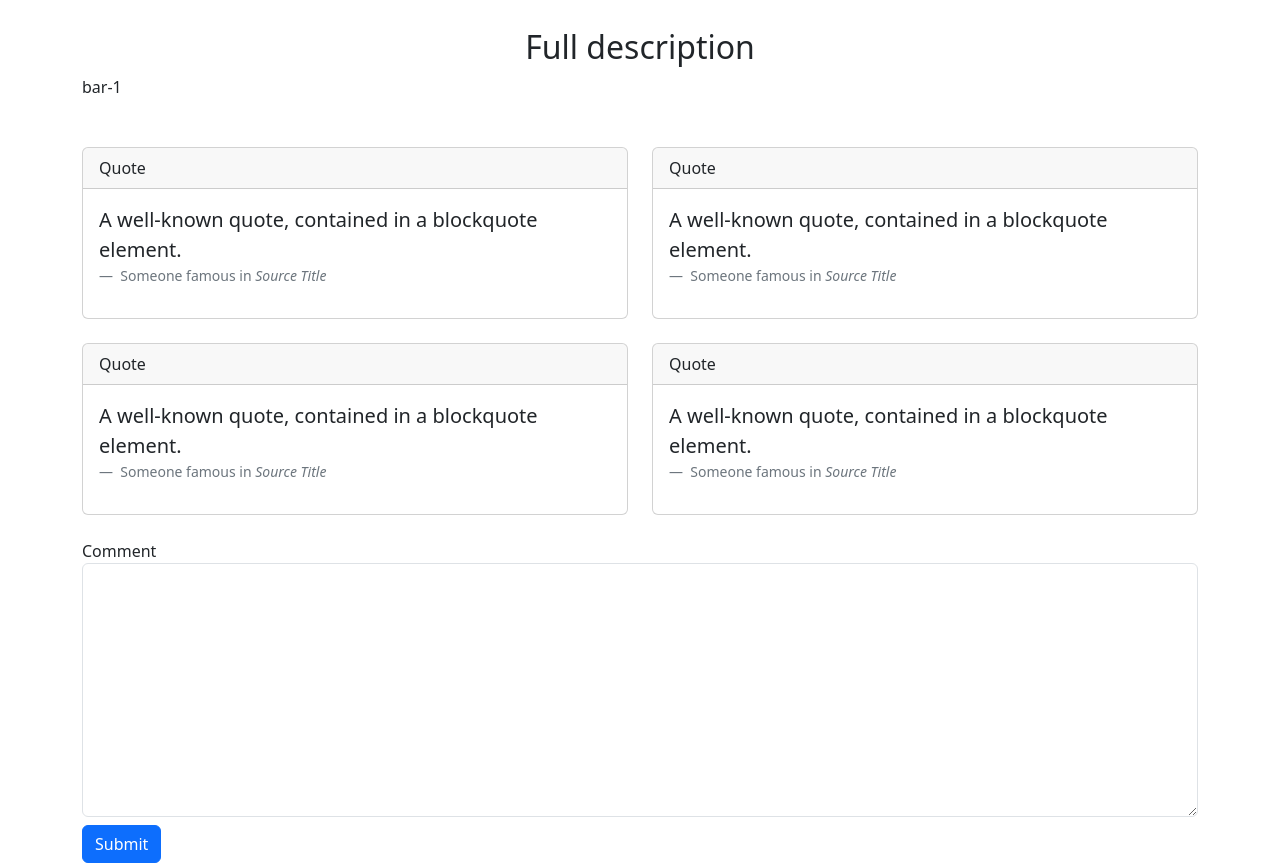
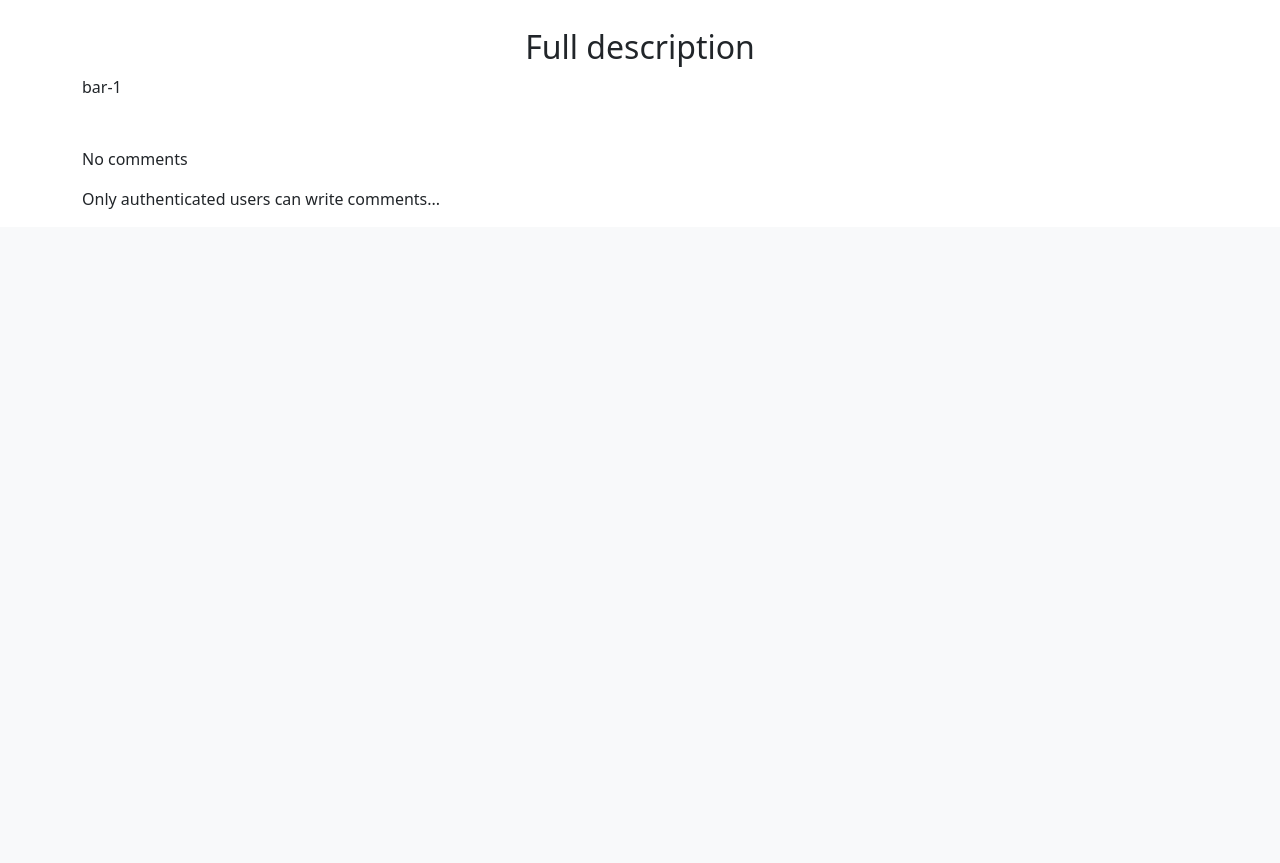
Before and after one commit to levdeveloper02/django_vk_custom, a Django app: a page that uses templates/base.html in a window 1280 px wide. Shown: the part 602-1465 px from the top of the page. After the commit the page ends 811 px from the top, so only its background shows below. Run offline with Django 5.2, Linux system fonts and the light colour scheme; data comes from the database, SQL or seed files in the repository; both versions use the stored data as it was after the commit; parts of the project's set-up code (start-up, migrations or seed data) failed here and were passed over.

Commit message:
post commant improved and profile icons added

```diff
--- a/apps/main/templates/main/news_detail.html
+++ b/apps/main/templates/main/news_detail.html
@@ -5,10 +5,7 @@ Post: {{ post.title }}
 {% endblock %}
 
 {% block extra_css %}
-<link
-        rel="stylesheet"
-        href="https://cdn.jsdelivr.net/npm/swiper@12/swiper-bundle.min.css"
-/>
+<link rel="stylesheet" href="https://cdn.jsdelivr.net/npm/swiper@12/swiper-bundle.min.css" />
 <style>
     .swiper {
         width: 100%;
@@ -80,34 +77,34 @@ Post: {{ post.title }}
             <div style="--swiper-navigation-color: #fff; --swiper-pagination-color: #fff" class="swiper mySwiper2">
                 <div class="swiper-wrapper">
                     <div class="swiper-slide">
-                        <img src="https://swiperjs.com/demos/images/abstract-1.jpg"/>
+                        <img src="https://swiperjs.com/demos/images/abstract-1.jpg" />
                     </div>
                     <div class="swiper-slide">
-                        <img src="https://swiperjs.com/demos/images/abstract-2.jpg"/>
+                        <img src="https://swiperjs.com/demos/images/abstract-2.jpg" />
                     </div>
                     <div class="swiper-slide">
-                        <img src="https://swiperjs.com/demos/images/abstract-3.jpg"/>
+                        <img src="https://swiperjs.com/demos/images/abstract-3.jpg" />
                     </div>
                     <div class="swiper-slide">
-                        <img src="https://swiperjs.com/demos/images/abstract-4.jpg"/>
+                        <img src="https://swiperjs.com/demos/images/abstract-4.jpg" />
                     </div>
                     <div class="swiper-slide">
-                        <img src="https://swiperjs.com/demos/images/abstract-5.jpg"/>
+                        <img src="https://swiperjs.com/demos/images/abstract-5.jpg" />
                     </div>
                     <div class="swiper-slide">
-                        <img src="https://swiperjs.com/demos/images/abstract-6.jpg"/>
+                        <img src="https://swiperjs.com/demos/images/abstract-6.jpg" />
                     </div>
                     <div class="swiper-slide">
-                        <img src="https://swiperjs.com/demos/images/abstract-7.jpg"/>
+                        <img src="https://swiperjs.com/demos/images/abstract-7.jpg" />
                     </div>
                     <div class="swiper-slide">
-                        <img src="https://swiperjs.com/demos/images/abstract-8.jpg"/>
+                        <img src="https://swiperjs.com/demos/images/abstract-8.jpg" />
                     </div>
                     <div class="swiper-slide">
-                        <img src="https://swiperjs.com/demos/images/abstract-9.jpg"/>
+                        <img src="https://swiperjs.com/demos/images/abstract-9.jpg" />
                     </div>
                     <div class="swiper-slide">
-                        <img src="https://swiperjs.com/demos/images/abstract-10.jpg"/>
+                        <img src="https://swiperjs.com/demos/images/abstract-10.jpg" />
                     </div>
                 </div>
                 <div class="swiper-button-next"></div>
@@ -116,34 +113,34 @@ Post: {{ post.title }}
             <div thumbsSlider="" class="swiper mySwiper">
                 <div class="swiper-wrapper">
                     <div class="swiper-slide">
-                        <img src="https://swiperjs.com/demos/images/abstract-1.jpg"/>
+                        <img src="https://swiperjs.com/demos/images/abstract-1.jpg" />
                     </div>
                     <div class="swiper-slide">
-                        <img src="https://swiperjs.com/demos/images/abstract-2.jpg"/>
+                        <img src="https://swiperjs.com/demos/images/abstract-2.jpg" />
                     </div>
                     <div class="swiper-slide">
-                        <img src="https://swiperjs.com/demos/images/abstract-3.jpg"/>
+                        <img src="https://swiperjs.com/demos/images/abstract-3.jpg" />
                     </div>
                     <div class="swiper-slide">
-                        <img src="https://swiperjs.com/demos/images/abstract-4.jpg"/>
+                        <img src="https://swiperjs.com/demos/images/abstract-4.jpg" />
                     </div>
                     <div class="swiper-slide">
-                        <img src="https://swiperjs.com/demos/images/abstract-5.jpg"/>
+                        <img src="https://swiperjs.com/demos/images/abstract-5.jpg" />
                     </div>
                     <div class="swiper-slide">
-                        <img src="https://swiperjs.com/demos/images/abstract-6.jpg"/>
+                        <img src="https://swiperjs.com/demos/images/abstract-6.jpg" />
                     </div>
                     <div class="swiper-slide">
-                        <img src="https://swiperjs.com/demos/images/abstract-7.jpg"/>
+                        <img src="https://swiperjs.com/demos/images/abstract-7.jpg" />
                     </div>
                     <div class="swiper-slide">
-                        <img src="https://swiperjs.com/demos/images/abstract-8.jpg"/>
+                        <img src="https://swiperjs.com/demos/images/abstract-8.jpg" />
                     </div>
                     <div class="swiper-slide">
-                        <img src="https://swiperjs.com/demos/images/abstract-9.jpg"/>
+                        <img src="https://swiperjs.com/demos/images/abstract-9.jpg" />
                     </div>
                     <div class="swiper-slide">
-                        <img src="https://swiperjs.com/demos/images/abstract-10.jpg"/>
+                        <img src="https://swiperjs.com/demos/images/abstract-10.jpg" />
                     </div>
                 </div>
             </div>
@@ -194,81 +191,42 @@ Post: {{ post.title }}
 
     <div class="mt-5">
         <div class="row row-gap-4">
+
+            {% for comment in post.comments.all %}
             <div class="col-6">
                 <div class="card">
                     <div class="card-header">
-                        Quote
+                        { comment.created_at }
                     </div>
                     <div class="card-body">
                         <figure>
                             <blockquote class="blockquote">
-                                <p>A well-known quote, contained in a blockquote element.</p>
+                                <p>{{ comment.content }}</p>
                             </blockquote>
                             <figcaption class="blockquote-footer">
-                                Someone famous in <cite title="Source Title">Source Title</cite>
+                                {{ comment.user }}
                             </figcaption>
                         </figure>
                     </div>
                 </div>
             </div>
-            <div class="col-6">
-                <div class="card">
-                    <div class="card-header">
-                        Quote
+            {% empty %}
+            <p>No comments </p>
+            {% endfor %}
         </div>
-                    <div class="card-body">
-                        <figure>
-                            <blockquote class="blockquote">
-                                <p>A well-known quote, contained in a blockquote element.</p>
-                            </blockquote>
-                            <figcaption class="blockquote-footer">
-                                Someone famous in <cite title="Source Title">Source Title</cite>
-                            </figcaption>
-                        </figure>
-                    </div>
-                </div>
-            </div>
-            <div class="col-6">
-                <div class="card">
-                    <div class="card-header">
-                        Quote
-                    </div>
-                    <div class="card-body">
-                        <figure>
-                            <blockquote class="blockquote">
-                                <p>A well-known quote, contained in a blockquote element.</p>
-                            </blockquote>
-                            <figcaption class="blockquote-footer">
-                                Someone famous in <cite title="Source Title">Source Title</cite>
-                            </figcaption>
-                        </figure>
-                    </div>
-                </div>
-            </div>
-            <div class="col-6">
-                <div class="card">
-                    <div class="card-header">
-                        Quote
-                    </div>
-                    <div class="card-body">
-                        <figure>
-                            <blockquote class="blockquote">
-                                <p>A well-known quote, contained in a blockquote element.</p>
-                            </blockquote>
-                            <figcaption class="blockquote-footer">
-                                Someone famous in <cite title="Source Title">Source Title</cite>
-                            </figcaption>
-                        </figure>
-                    </div>
-                </div>
-            </div>
-        </div>
+        {% if request.user.is_authenticated %}
+        <form action="" method="post" class="mt-4">
+            {% csrf_token %}
 
-        <form action="" class="mt-4">
+
             <label for="">Comment</label>
-            <textarea name="" id="" cols="30" rows="10" class="form-control"></textarea>
+            <textarea required placeholder="Your comment" name="post_comment" id="" cols="30" rows="10"
+                class="form-control"></textarea>
             <button class="btn btn-primary mt-2">Submit</button>
         </form>
+        {% else %}
+        <p>Only authenticated users can write comments...</p>
+        {% endif%}
     </div>
 </div>
 {% endblock %}
--- a/apps/main/urls.py
+++ b/apps/main/urls.py
@@ -12,7 +12,7 @@ urlpatterns=[
     path("faq/", views.show_faq_page, name="faq-page"), #http://127.0.1:8000/faq/ - faq page
     path("news/", views.show_news_page, name="news-page"), #http://127.0.1:8000/news/ - news page
     path("news/categories/<slug:category_slug>/", views.show_by_category, name="show-by-category"), #http://127.0.1:8000/news/categories/10/ - category page
-    path("news/<slug:slug>/", views.show_post_detail, name="news-detail"),
+    path("news/<slug:slug>/", views.show_post_detail_page, name="news-detail"),
     path("login/", views.show_login_page, name="login-page") #http://127.0.1:8000/login/ - login page
 ]
 
--- a/apps/main/views.py
+++ b/apps/main/views.py
@@ -1,6 +1,6 @@
 from django.http import HttpResponse
-from django.shortcuts import render
-from .models import HomesSlider,Category,Post
+from django.shortcuts import redirect, render
+from .models import HomesSlider,Category,Post, PostComment
 
 # Create your views here.
 
@@ -47,7 +47,7 @@ def show_by_category(request, category_slug):
 
     # print(request.__dict__)
     # print(request.resolver_match)
-    print(request.resolver_match.kwargs.get("category_slug"))
+    # print(request.resolver_match.kwargs.get("category_slug")) #get the value of category_slug from the URL
 
     #you can get an error if: 1)more than 1 value is recieved 2)no value is received
     category=Category.objects.get(slug=category_slug) # select * from main_categories where slug = ?
@@ -71,12 +71,26 @@ def show_by_category(request, category_slug):
 
 from django.shortcuts import get_object_or_404
 
-def show_post_detail(request,slug):
+def show_post_detail_page(request,slug):
     # post=Post.objects.get(slug=slug) #select * from main_posts where slug = ?
     post=get_object_or_404(Post, slug=slug) #select * from main_posts where slug = ?  if no object is found, it raises a 404 error instead of throwing an exception
+    if request.method == "POST":
+        comment_text=request.POST.get("post_comment") #get the value of post_comment from the form data
+        print(request.POST)
+        if comment_text and request.user.is_authenticated:
+            comment = PostComment.objects.create(
+            user=request.user,
+            post=post,
+        content=request.POST.get("post_comment")
+        )
+        comment.save()
+        return redirect("news-detail", slug=slug) #redirect to the same page after submitting the comment
+
+    # comments= PostComment.objects.filter(post=post) #select * from main_postcomment where post_id = ?
     context={
         "post": post
     }
+
     return render(request, "main/news_detail.html", context)
 
 def show_login_page(request):
--- a/apps/users/templates/users/register.html
+++ b/apps/users/templates/users/register.html
@@ -19,7 +19,8 @@ Registration
         <div class="col-6">
             <form action="" method="post">
                 {% csrf_token %}
-                {{ form.as_pf }}
+
+                {{ form.as_p }}
 
                 <button class="btn btn-primary">Submit</button>
             </form>
@@ -28,7 +29,7 @@ Registration
 </div>
 
 {% if form.errors %}
-    <div class="alert alert-danger">
+    <div class="alert alert-danger mt-3">
         <div class="alert alert-danger">
             {{ form.errors }}
         </div>
--- a/templates/base.html
+++ b/templates/base.html
@@ -10,6 +10,7 @@
   </title> <!--Bootstrap demo -->
   <link href="https://cdn.jsdelivr.net/npm/bootstrap@5.3.8/dist/css/bootstrap.min.css" rel="stylesheet"
     integrity="sha384-sRIl4kxILFvY47J16cr9ZwB07vP4J8+LH7qKQnuqkuIAvNWLzeN8tE5YBujZqJLB" crossorigin="anonymous">
+  <link rel="stylesheet" href="https://cdn.jsdelivr.net/npm/bootstrap-icons@1.13.1/font/bootstrap-icons.min.css">
   {% block extra_css %}
   {% endblock %}
 </head>
@@ -23,16 +24,17 @@
     <li><a href="{% url 'home-page' %}">home</a></li>
     <li><a href="{% url 'about-page' %}">about</a></li>
   </ul> -->
-{% block content %}
-{% endblock%}
+  {% block content %}
+  {% endblock%}
 
   <script src="https://cdn.jsdelivr.net/npm/bootstrap@5.3.8/dist/js/bootstrap.bundle.min.js"
     integrity="sha384-FKyoEForCGlyvwx9Hj09JcYn3nv7wiPVlz7YYwJrWVcXK/BmnVDxM+D2scQbITxI"
     crossorigin="anonymous"></script>
 
-{% block extra_js %}<!-- swiper js  -->
 
-{% endblock%}
+  {% block extra_js %}<!-- swiper js  -->
+
+  {% endblock%}
 </body>
 
 </html>
--- a/templates/components/_header.html
+++ b/templates/components/_header.html
@@ -1,7 +1,8 @@
 <nav class="navbar navbar-expand-lg bg-body-tertiary">
-   <div class="container"> <!-- -fluid -->
+  <div class="container"> <!-- -fluid -->
     <a class="navbar-brand" href="{% url 'home-page'%}">Navbar</a>
-    <button class="navbar-toggler" type="button" data-bs-toggle="collapse" data-bs-target="#navbarSupportedContent" aria-controls="navbarSupportedContent" aria-expanded="false" aria-label="Toggle navigation">
+    <button class="navbar-toggler" type="button" data-bs-toggle="collapse" data-bs-target="#navbarSupportedContent"
+      aria-controls="navbarSupportedContent" aria-expanded="false" aria-label="Toggle navigation">
       <span class="navbar-toggler-icon"></span>
     </button>
     <div class="collapse navbar-collapse" id="navbarSupportedContent">
@@ -12,7 +13,7 @@
         <li class="nav-item">
           <a class="nav-link" href="{% url 'about-page' %}">About</a>
         </li>
-         <li class="nav-item">
+        <li class="nav-item">
           <a class="nav-link" href="{% url 'news-page' %}">News</a>
         </li>
         <!-- </li>
@@ -32,11 +33,11 @@
         </li> -->
       </ul>
       <form class="d-flex" role="search">
-        <input class="form-control me-2" type="search" placeholder="Search" aria-label="Search"/>
+        <input class="form-control me-2" type="search" placeholder="Search" aria-label="Search" />
         <button class="btn btn-outline-success" type="submit">Search</button>
       </form>
 
-<!--
+      <!--
 ms- left indent - otstup vlevo
 me- right indent - otstup sprava
 mt- top indent - otstup vverh
@@ -47,6 +48,17 @@ mb- bottom indent - otstup vniz
       <a href="{% url 'register-page' %}" class="btn btn-outline-warning ms-2">Registration</a>
       <a href="{% url 'login-page' %}" class="btn btn-outline-success ms-2">Login</a>
       {% else %}
+      <div class="dropdown ms-2">
+        <button class="btn" type="button" data-bs-toggle="dropdown" aria-expanded="false">
+
+          <i class="bi bi-person-circle"></i>
+        </button>
+        <ul class="dropdown-menu">
+          <li><a class="dropdown-item" href="#">Profile</a></li>
+          <li><a class="dropdown-item" href="#">Create post</a></li>
+          <li><a class="dropdown-item" href="#">Something else here</a></li>
+        </ul>
+      </div>
       <a href="{% url 'logout-page' %}" class="btn btn-outline-danger ms-2">Logout</a>
       {% endif %}
     </div>
```
Also changed, not shown: apps/main/admin.py (+31 -15 lines), apps/main/models.py (+80 -38 lines), apps/main/migrations/0010_postcomment.py (added), db.sqlite3, 1 other file. Lines whose indentation alone changed are shown as unchanged.
